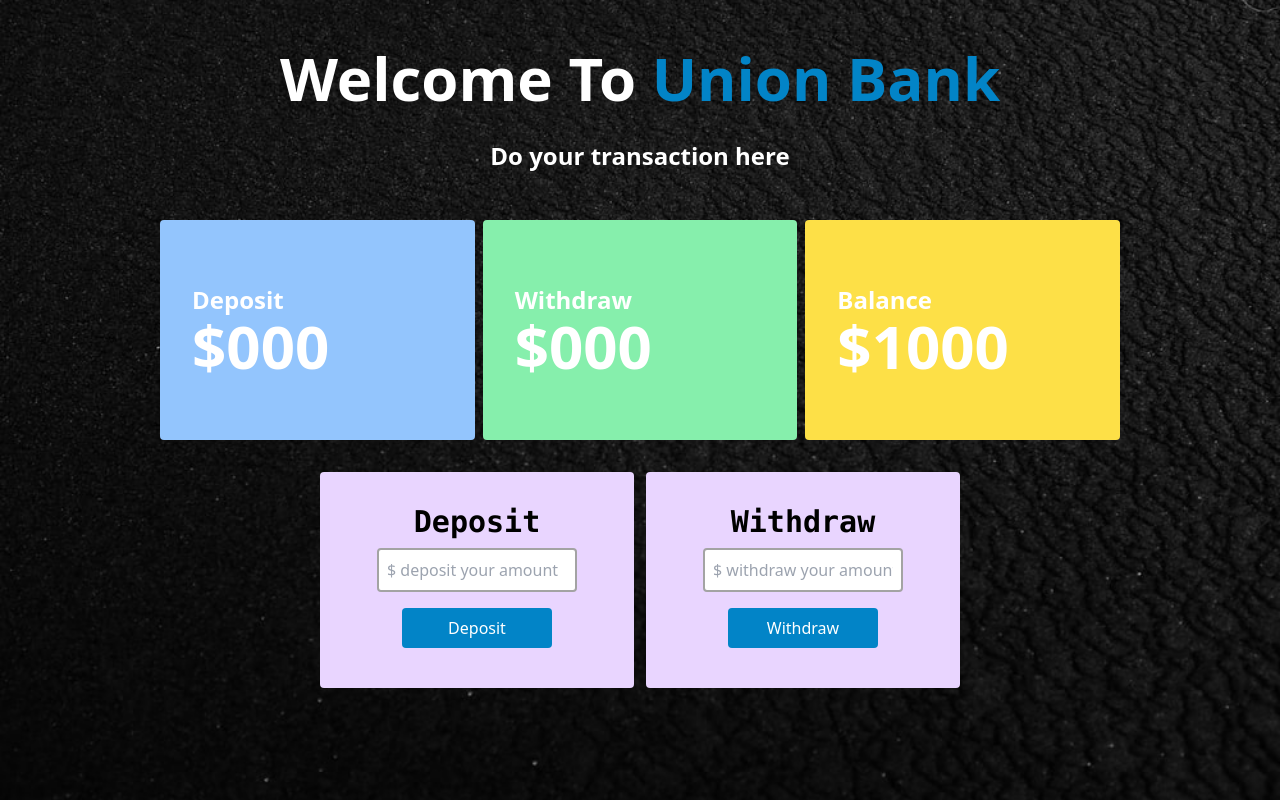
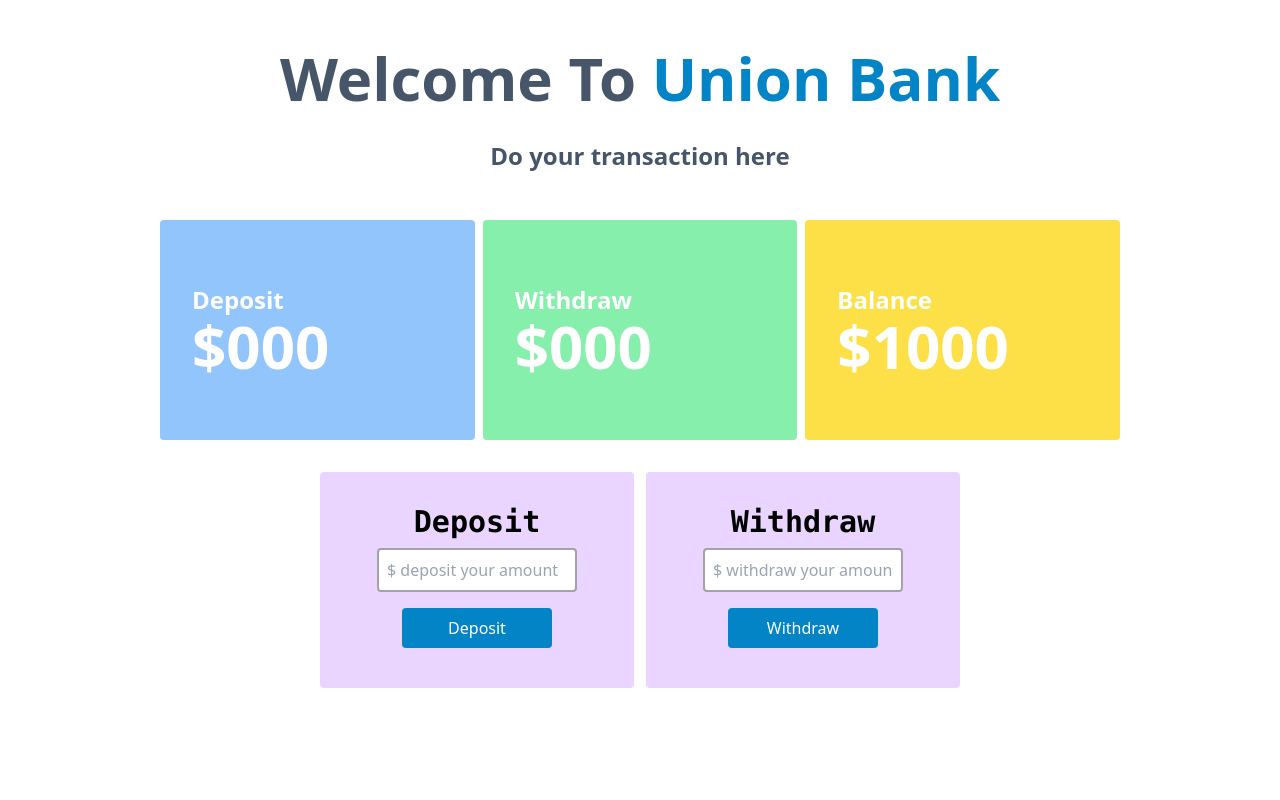
Before and after one commit to Ruman-Islam/simple-banking, a plain HTML site: page banking.html in a window 1280 px wide. Drawn offline with nearby package versions, Linux system fonts and the light colour scheme.

Commit message:
css changed

```diff
--- a/assets/css/banking.css
+++ b/assets/css/banking.css
@@ -14,10 +14,3 @@
         opacity: 0;
     }
 } */
-html {
-    background: url('../images/bg.jpg') no-repeat center center fixed;
-    -webkit-background-size: cover;
-    -moz-background-size: cover;
-    -o-background-size: cover;
-    background-size: cover;
-  }
--- a/banking.html
+++ b/banking.html
@@ -16,12 +16,12 @@
 
     <!-- Greeting here -->
     <header class="my-12 mx-auto w-3/4">
-        <h1 class="text-6xl font-semibold text-white text-center greeting">Welcome To
+        <h1 class="text-6xl font-semibold text-slate-600 text-center greeting">Welcome To
             <span class="text-sky-600">
                 Union Bank
             </span>
         </h1>
-        <h2 class="text-2xl font-semibold text-white text-center mt-8">
+        <h2 class="text-2xl font-semibold text-slate-600 text-center mt-8">
             Do your transaction here
         </h2>
     </header>
```
